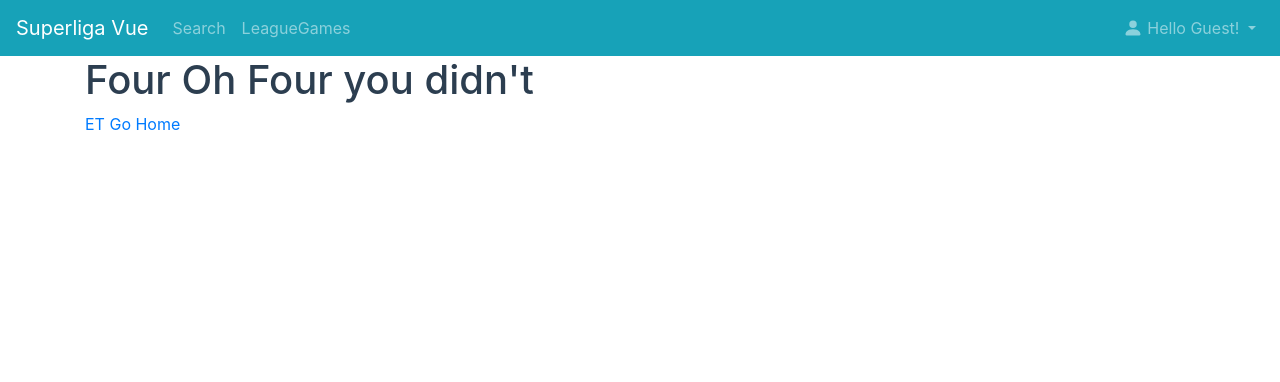
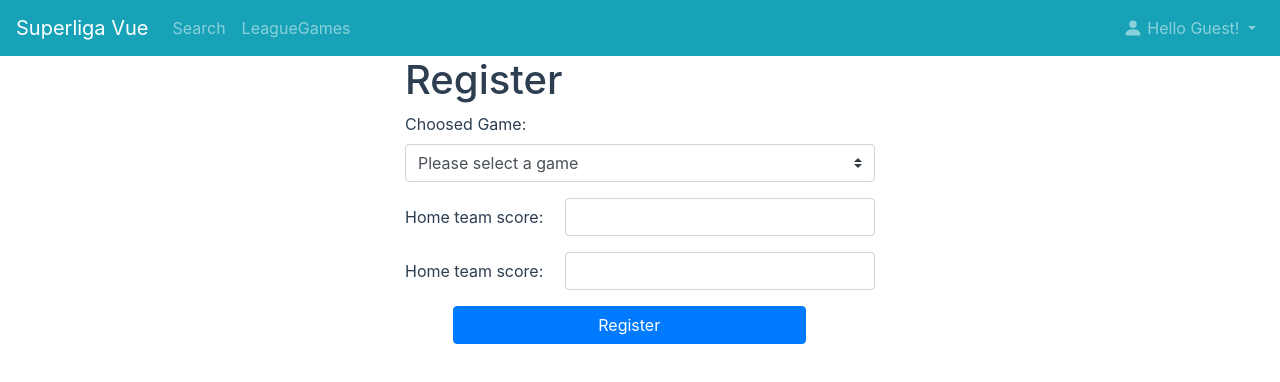
Before and after one commit to Web-Development-Environments-2021/assignment-3-3-205587660_315007989, a Vue app: page /#/AddResult in a window 1280 px wide. Shown: the top 382 px of the page. Built offline with nearby package versions, Linux system fonts and the light colour scheme; no server answers.

Commit message:
added addResslut feature

```diff
--- a/package.json
+++ b/package.json
@@ -15,7 +15,7 @@
     "vue-axios": "^2.1.5",
     "vue-router": "^3.2.0",
     "vue-toast-notification": "^0.6.2",
-    "vuelidate": "^0.7.5"
+    "vuelidate": "^0.7.6"
   },
   "devDependencies": {
     "@vue/cli-plugin-babel": "~4.4.0",
--- a/src/App.vue
+++ b/src/App.vue
@@ -33,7 +33,6 @@
             ></b-dropdown-item>
 
           </b-nav-item-dropdown>
-                                        <!-- <b-nav-item :to="{ name: 'About' }">About</b-nav-item> -->
 
           <!-- <b-nav-text>Welcome Guest!</b-nav-text>
           <b-nav-item :to="{ name: 'login' }">Login</b-nav-item>
--- /dev/null
+++ b/src/pages/AddResult copy.vue
@@ -0,0 +1,98 @@
+<template>
+  <div>
+    <b-form @submit.prevent="onRegister" @reset.prevent="onReset">
+      <b-form-group
+        id="fieldset-1"
+        label="Choosed Game:"
+        label-for="input-1"
+      >
+        <b-form-select
+          v-model="selected"
+          :options="old_games_options"
+        ></b-form-select>
+      </b-form-group>
+
+      <b-form-group id="input-group-email"
+       label-cols-sm="3"
+       label="email:"
+       label-for="email"
+       >
+        <b-form-input
+          id="email"
+          v-model="$v.form.email.$model"
+          type="email"
+          :state="validateState('email')"
+        />
+        <b-form-invalid-feedback v-if="!$v.form.email.required">
+          Email is required
+        </b-form-invalid-feedback>
+        <b-form-invalid-feedback v-if="!$v.form.email.email">
+          Email must be valid
+        </b-form-invalid-feedback>
+      </b-form-group>
+
+      <b-button type="reset" variant="danger">Reset</b-button>
+      <b-button
+        type="submit"
+        variant="primary"
+        style="width:250px;"
+        class="ml-5 w-75"
+        >Register</b-button
+      >
+    </b-form>
+  </div>
+</template>
+
+<script>
+
+export default {
+  name: "AddResultWindow",
+
+  data() {
+    return {
+      selected: null,
+      homeScore: 0,
+      old_games: [],
+      old_games_options: [
+        { value: null, text: "Please select a game", disabled: true },
+      ],
+    };
+  },
+
+  mounted() {
+    this.updateGames();
+  },
+  methods: {
+    async updateGames() {
+      try {
+        const response = await this.axios.get(
+          "http://localhost:3000/game/allGames/"
+        );
+        var today = new Date();
+        today = today.toISOString();
+        this.old_games = response.data.filter((game) => game.gameDate < today);
+        this.UpdateOptions();
+      } catch (error) {
+        console.log("error in update teams");
+        console.log(error);
+      }
+    },
+    async UpdateOptions() {
+      this.old_games.forEach((element) => {
+        this.old_games_options.push({
+          value: element.gameID,
+          text: `gameid:${element.gameID}, ${element.homeTeamName} vs ${
+            element.awayTeamName
+          }, game date:${element.gameDate.substring(0, 10)}  `,
+        });
+      });
+    },
+  },
+};
+</script>
+
+<style lang="scss" scoped>
+.container {
+  max-width: 400px;
+}
+</style>
--- /dev/null
+++ b/src/pages/AddResult.vue
@@ -0,0 +1,187 @@
+<template>
+  <div class="container">
+    <h1 class="title">Register</h1>
+    <b-form @submit.prevent="onRegister" @reset.prevent="onReset">
+           <b-form-group
+        id="input-gameID"
+        label="Choosed Game:"
+        label-for="gameID"
+      >
+        <b-form-select
+          v-model="gameID"
+          :options="old_games_options"
+        ></b-form-select>
+      </b-form-group>
+
+      <b-form-group
+        id="input-group-homeScore"
+        label-cols-sm="4"
+        label="Home team score:"
+        label-for="homeScore"
+      >
+        <b-form-input
+          id="homeScore"
+          v-model="$v.form.homeScore.$model"
+          type="text"
+          :state="validateState('homeScore')"
+        ></b-form-input>
+        <b-form-invalid-feedback v-if="!$v.form.homeScore.required">
+          Home Score is required
+        </b-form-invalid-feedback>
+        <b-form-invalid-feedback v-else-if="!$v.form.homeScore.length">
+          Home score number should be between 0 and 15
+        </b-form-invalid-feedback>
+      </b-form-group>
+
+      <b-form-group
+        id="input-group-awayScore"
+        label-cols-sm="4"
+        label="Home team score:"
+        label-for="awayScore"
+      >
+        <b-form-input
+          id="awayScore"
+          v-model="$v.form.awayScore.$model"
+          type="text"
+          :state="validateState('awayScore')"
+        ></b-form-input>
+        <b-form-invalid-feedback v-if="!$v.form.awayScore.required">
+          Away Score is required
+        </b-form-invalid-feedback>
+        <b-form-invalid-feedback v-else-if="!$v.form.awayScore.length">
+          Away Score number should be between 0 and 15
+        </b-form-invalid-feedback>
+      </b-form-group>
+      <b-button
+        type="submit"
+        variant="primary"
+        style="width:250px;"
+        class="ml-5 w-75"
+        >Register</b-button
+      >
+    </b-form>
+    <b-alert
+      class="mt-2"
+      v-if="form.submitError"
+      variant="warning"
+      dismissible
+      show
+    >
+      Register failed: {{ form.submitError }}
+    </b-alert>
+    <!-- <b-card class="mt-3 md-3" header="Form Data Result">
+      <pre class="m-0"><strong>form:</strong> {{ form }}</pre>
+      <pre class="m-0"><strong>$v.form:</strong> {{ $v.form }}</pre>
+    </b-card> -->
+  </div>
+</template>
+
+<script>
+import {
+  required,
+  minValue,
+  maxValue,
+} from "vuelidate/lib/validators";
+
+export default {
+  name: "Register",
+  data() {
+    return {
+          gameID: null,
+
+      old_games: [],
+      old_games_options: [
+        { value: null, text: "Please select a game", disabled: true },
+      ],
+
+      form: {
+        homeScore: "",
+        awayScore: "",
+      },
+      errors: [],
+      validated: false,
+    };
+  },
+  validations: {
+    form: {
+      homeScore: {
+        required,
+        length: (u) => minValue(0)(u) && maxValue(15)(u),
+      },
+      awayScore: {
+        required,
+        length: (u) => minValue(0)(u) && maxValue(15)(u),
+      },
+    },
+  },
+  mounted() {
+    this.updateGames();
+
+  },
+  methods: {
+        async updateGames() {
+      try {
+        const response = await this.axios.get(
+          "http://localhost:3000/game/allGames/"
+        );
+        var today = new Date();
+        today = today.toISOString();
+        this.old_games = response.data.filter((game) => game.gameDate < today);
+        this.UpdateOptions();
+      } catch (error) {
+        console.log("error in update teams");
+        console.log(error);
+      }
+    },
+    async UpdateOptions() {
+      this.old_games.forEach((element) => {
+        this.old_games_options.push({
+          value: element.gameID,
+          text: `gameid:${element.gameID}, ${element.homeTeamName} vs ${
+            element.awayTeamName
+          }, game date:${element.gameDate.substring(0, 10)}  `,
+        });
+      });
+    },
+
+    validateState(param) {
+      const { $dirty, $error } = this.$v.form[param];
+      return $dirty ? !$error : null;
+    },
+    async Register() {
+      try {
+        const response = await this.axios.put(
+          `http://localhost:3000/gamechange/${this.gameID}`,
+          {
+            homeScore: this.form.homeScore,
+            awayScore: this.form.awayScore,
+          }
+        );
+        // this.$router.push("/AddResult"); //TODO: CHAGNE IT
+                 this.$root.toast(
+            "Success",
+            `Change the score of a game `,
+            "success"
+          );
+      } catch (err) {
+        console.log(err.response);
+        this.form.submitError = err.response.data;
+      }
+    },
+    onRegister() {
+      // console.log("register method called");
+      this.$v.form.$touch();
+      if (this.$v.form.$anyError) {
+        return;
+      }
+      // console.log("register method go");
+      this.Register();
+    },
+  },
+};
+</script>
+<style lang="scss" scoped>
+.container {
+  max-width: 500px;
+}
+</style>
--- a/src/routes.js
+++ b/src/routes.js
@@ -60,7 +60,11 @@ const routes = [
     component: () => import("./pages/Team")
 
   },
-
+  {
+    path: "/AddResult",
+    name: "AddResult",
+    component: () => import("./pages/AddResult")
+  },
   {
     path: "*",
     name: "notFound",
```
Also changed, not shown: 1 other file (tests, documents, lock files or other folders).
